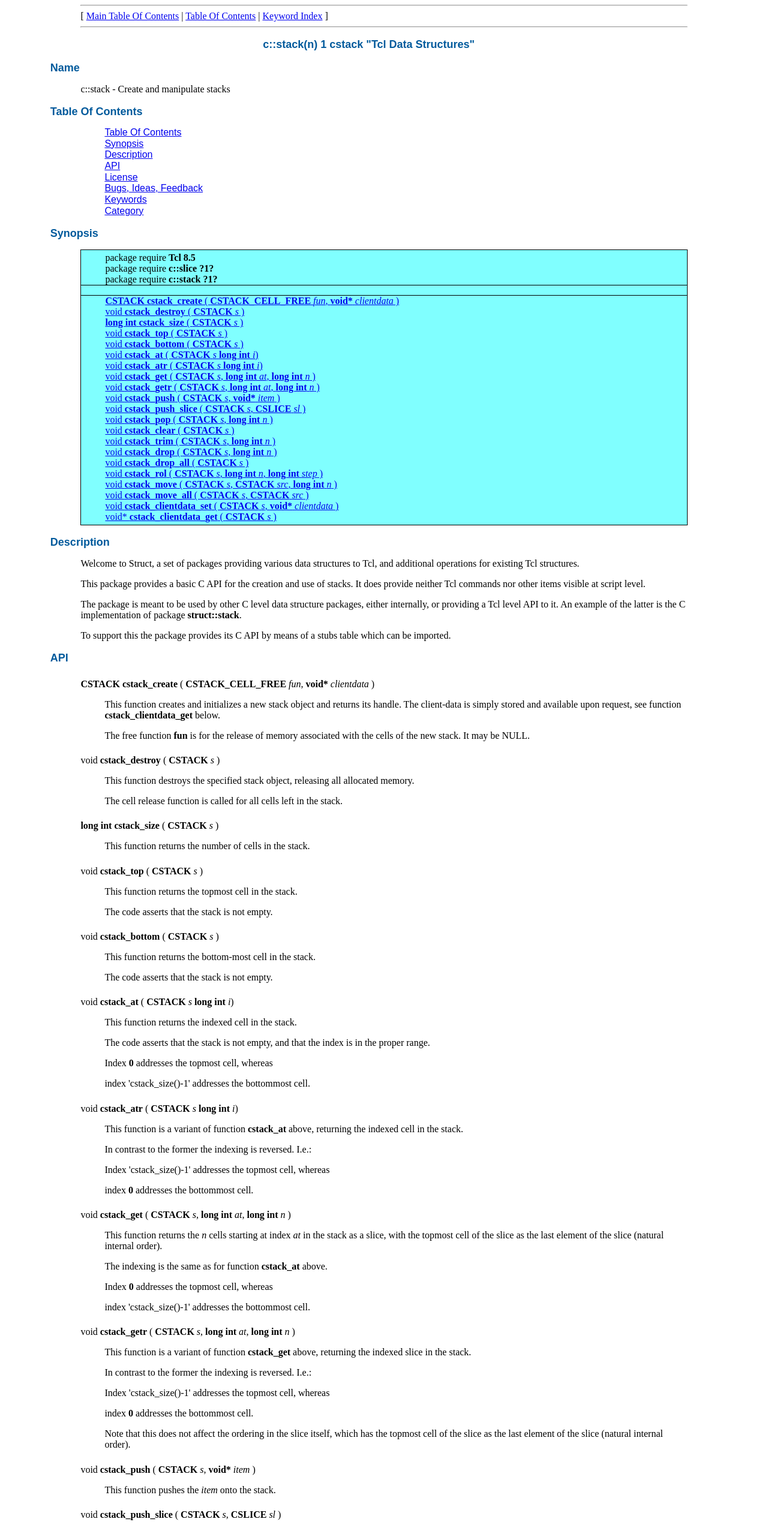
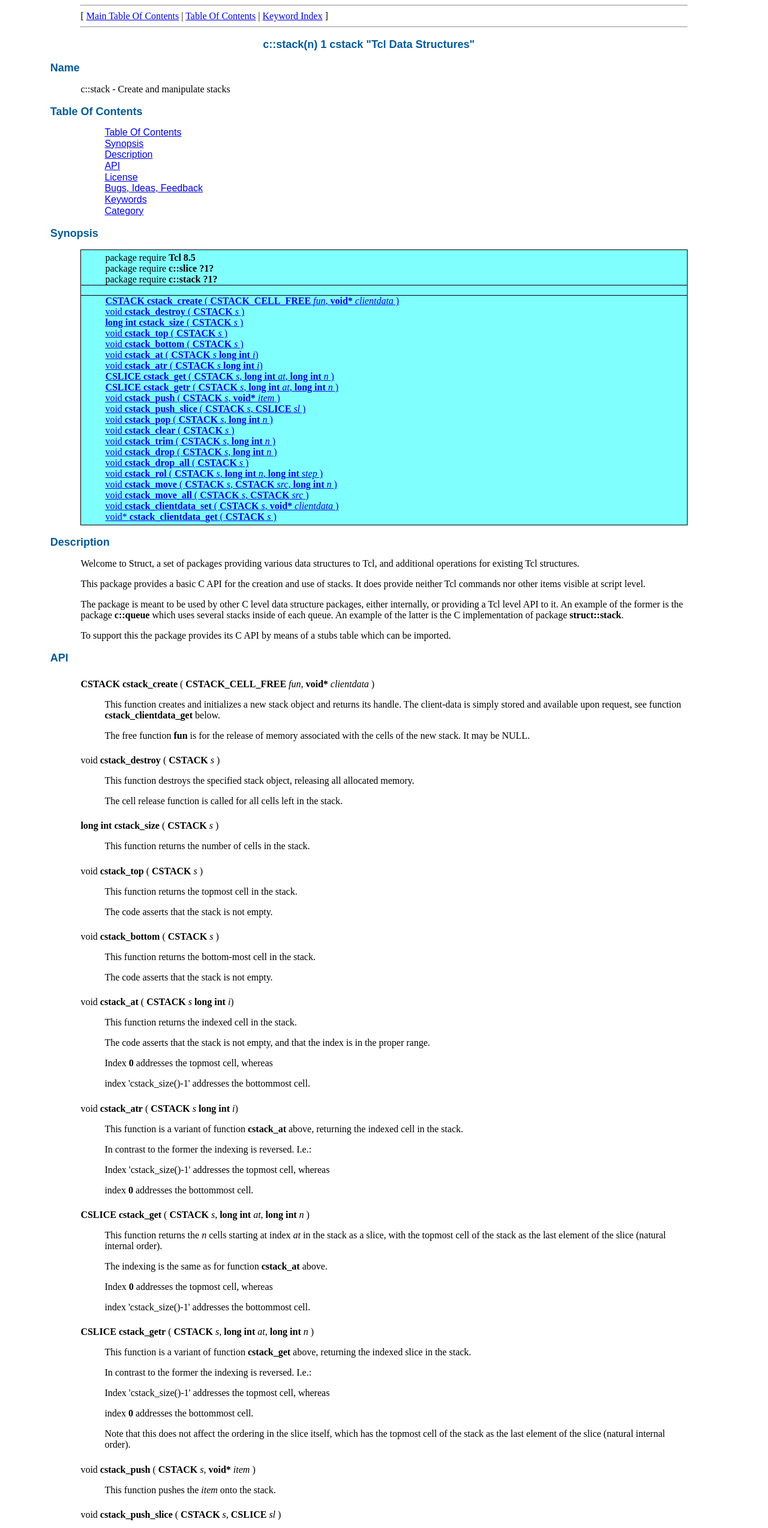
Before and after one commit to andreas-kupries/struct, a plain HTML site: page embedded/cstack/www/cstack/files/cstack.html in a window 1280 px wide. Shown: the top 2548 px of the page at 60% size. Drawn offline with Linux system fonts and the light colour scheme.

Commit message:
c::stack : Fixed documentation typos. Regenerated embedded.

```diff
--- a/embedded/cstack/www/cstack/files/cstack.html
+++ b/embedded/cstack/www/cstack/files/cstack.html
@@ -133,8 +133,8 @@
 <li><a href="#5">void <b class="function">cstack_bottom</b> ( <b class="type">CSTACK</b> <i class="arg">s</i> )</a></li>
 <li><a href="#6">void <b class="function">cstack_at</b> ( <b class="type">CSTACK</b> <i class="arg">s</i> <b class="type">long int</b> <i class="arg">i</i>)</a></li>
 <li><a href="#7">void <b class="function">cstack_atr</b> ( <b class="type">CSTACK</b> <i class="arg">s</i> <b class="type">long int</b> <i class="arg">i</i>)</a></li>
-<li><a href="#8">void <b class="function">cstack_get</b> ( <b class="type">CSTACK</b> <i class="arg">s</i>, <b class="type">long int</b> <i class="arg">at</i>, <b class="type">long int</b> <i class="arg">n</i> )</a></li>
-<li><a href="#9">void <b class="function">cstack_getr</b> ( <b class="type">CSTACK</b> <i class="arg">s</i>, <b class="type">long int</b> <i class="arg">at</i>, <b class="type">long int</b> <i class="arg">n</i> )</a></li>
+<li><a href="#8"><b class="type">CSLICE</b> <b class="function">cstack_get</b> ( <b class="type">CSTACK</b> <i class="arg">s</i>, <b class="type">long int</b> <i class="arg">at</i>, <b class="type">long int</b> <i class="arg">n</i> )</a></li>
+<li><a href="#9"><b class="type">CSLICE</b> <b class="function">cstack_getr</b> ( <b class="type">CSTACK</b> <i class="arg">s</i>, <b class="type">long int</b> <i class="arg">at</i>, <b class="type">long int</b> <i class="arg">n</i> )</a></li>
 <li><a href="#10">void <b class="function">cstack_push</b> ( <b class="type">CSTACK</b> <i class="arg">s</i>, <b class="type">void*</b> <i class="arg">item</i> )</a></li>
 <li><a href="#11">void <b class="function">cstack_push_slice</b> ( <b class="type">CSTACK</b> <i class="arg">s</i>, <b class="type">CSLICE</b> <i class="arg">sl</i> )</a></li>
 <li><a href="#12">void <b class="function">cstack_pop</b> ( <b class="type">CSTACK</b> <i class="arg">s</i>, <b class="type">long int</b> <i class="arg">n</i> )</a></li>
@@ -158,8 +158,9 @@ stacks. It does provide neither Tcl commands nor other items visible
 at script level.</p>
 <p>The package is meant to be used by other C level data structure
 packages, either internally, or providing a Tcl level API to it. An
-example of the latter is the C implementation of package
-<b class="package">struct::stack</b>.</p>
+example of the former is the package <b class="package">c::queue</b> which uses
+several stacks inside of each queue. An example of the latter is the C
+implementation of package <b class="package">struct::stack</b>.</p>
 <p>To support this the package provides its C API by means of a
 stubs table which can be imported.</p>
 </div>
@@ -196,21 +197,21 @@ returning the indexed cell in the stack.</p>
 <p>In contrast to the former the indexing is reversed. I.e.:</p>
 <p>Index 'cstack_size()-1' addresses the topmost cell, whereas</p>
 <p>index <b class="const">0</b>         addresses the bottommost cell.</p></dd>
-<dt><a name="8">void <b class="function">cstack_get</b> ( <b class="type">CSTACK</b> <i class="arg">s</i>, <b class="type">long int</b> <i class="arg">at</i>, <b class="type">long int</b> <i class="arg">n</i> )</a></dt>
+<dt><a name="8"><b class="type">CSLICE</b> <b class="function">cstack_get</b> ( <b class="type">CSTACK</b> <i class="arg">s</i>, <b class="type">long int</b> <i class="arg">at</i>, <b class="type">long int</b> <i class="arg">n</i> )</a></dt>
 <dd><p>This function returns the <i class="arg">n</i> cells starting at index <i class="arg">at</i> in
-the stack as a slice, with the topmost cell of the slice as the last
+the stack as a slice, with the topmost cell of the stack as the last
 element of the slice (natural internal order).</p>
 <p>The indexing is the same as for function <b class="function">cstack_at</b> above.</p>
 <p>Index <b class="const">0</b>         addresses the topmost cell, whereas</p>
 <p>index 'cstack_size()-1' addresses the bottommost cell.</p></dd>
-<dt><a name="9">void <b class="function">cstack_getr</b> ( <b class="type">CSTACK</b> <i class="arg">s</i>, <b class="type">long int</b> <i class="arg">at</i>, <b class="type">long int</b> <i class="arg">n</i> )</a></dt>
+<dt><a name="9"><b class="type">CSLICE</b> <b class="function">cstack_getr</b> ( <b class="type">CSTACK</b> <i class="arg">s</i>, <b class="type">long int</b> <i class="arg">at</i>, <b class="type">long int</b> <i class="arg">n</i> )</a></dt>
 <dd><p>This function is a variant of function <b class="function">cstack_get</b> above,
 returning the indexed slice in the stack.</p>
 <p>In contrast to the former the indexing is reversed. I.e.:</p>
 <p>Index 'cstack_size()-1' addresses the topmost cell, whereas</p>
 <p>index <b class="const">0</b>         addresses the bottommost cell.</p>
 <p>Note that this does not affect the ordering in the slice
-itself, which has the topmost cell of the slice as the last element of
+itself, which has the topmost cell of the stack as the last element of
 the slice (natural internal order).</p></dd>
 <dt><a name="10">void <b class="function">cstack_push</b> ( <b class="type">CSTACK</b> <i class="arg">s</i>, <b class="type">void*</b> <i class="arg">item</i> )</a></dt>
 <dd><p>This function pushes the <i class="arg">item</i> onto the stack.</p></dd>
@@ -231,7 +232,7 @@ After the operation <i class="arg">s</i> is empty.</p></dd>
 cells. If the stack had less cells to begin with nothing is done.</p>
 <p>The cell release function is called for all removed cells.</p></dd>
 <dt><a name="15">void <b class="function">cstack_drop</b> ( <b class="type">CSTACK</b> <i class="arg">s</i>, <b class="type">long int</b> <i class="arg">n</i> )</a></dt>
-<dd><p>This function removes the <i class="arg">n</i> topmost cells from the stack.</p>
+<dd><p>This function drops the <i class="arg">n</i> topmost cells from the stack.</p>
 <p><em>Note:</em> The cell release function is <em>not</em> called for
 the removed cells. This is in contrast to function <b class="function">cstack_pop</b>
 above.</p></dd>
@@ -243,10 +244,10 @@ After the operation <i class="arg">s</i> is empty.</p></dd>
 <dd><p>This function rotates the <i class="arg">n</i> topmost cells in the stack by
 <i class="arg">step</i> elements.</p></dd>
 <dt><a name="18">void <b class="function">cstack_move</b> ( <b class="type">CSTACK</b> <i class="arg">s</i>, <b class="type">CSTACK</b> <i class="arg">src</i>, <b class="type">long int</b> <i class="arg">n</i> )</a></dt>
-<dd><p>This function moves the topmost <i class="arg">n</i> cells in the stack <i class="arg">src</i>
-to the stack.
+<dd><p>This function moves the <i class="arg">n</i> topmost cells in the stack <i class="arg">src</i>
+to the stack <i class="arg">s</i>. This reverses their order.
 As the cells are not destroyed the release function is not called.</p>
-<p>As a basic precaution the release functions of both stack are
+<p>As a basic precaution the release functions of both stacks are
 compared, and have to match. The code will assert this and panic if
 the condition is not true.</p></dd>
 <dt><a name="19">void <b class="function">cstack_move_all</b> ( <b class="type">CSTACK</b> <i class="arg">s</i>, <b class="type">CSTACK</b> <i class="arg">src</i> )</a></dt>
```
Also changed, not shown: 2 other files.
